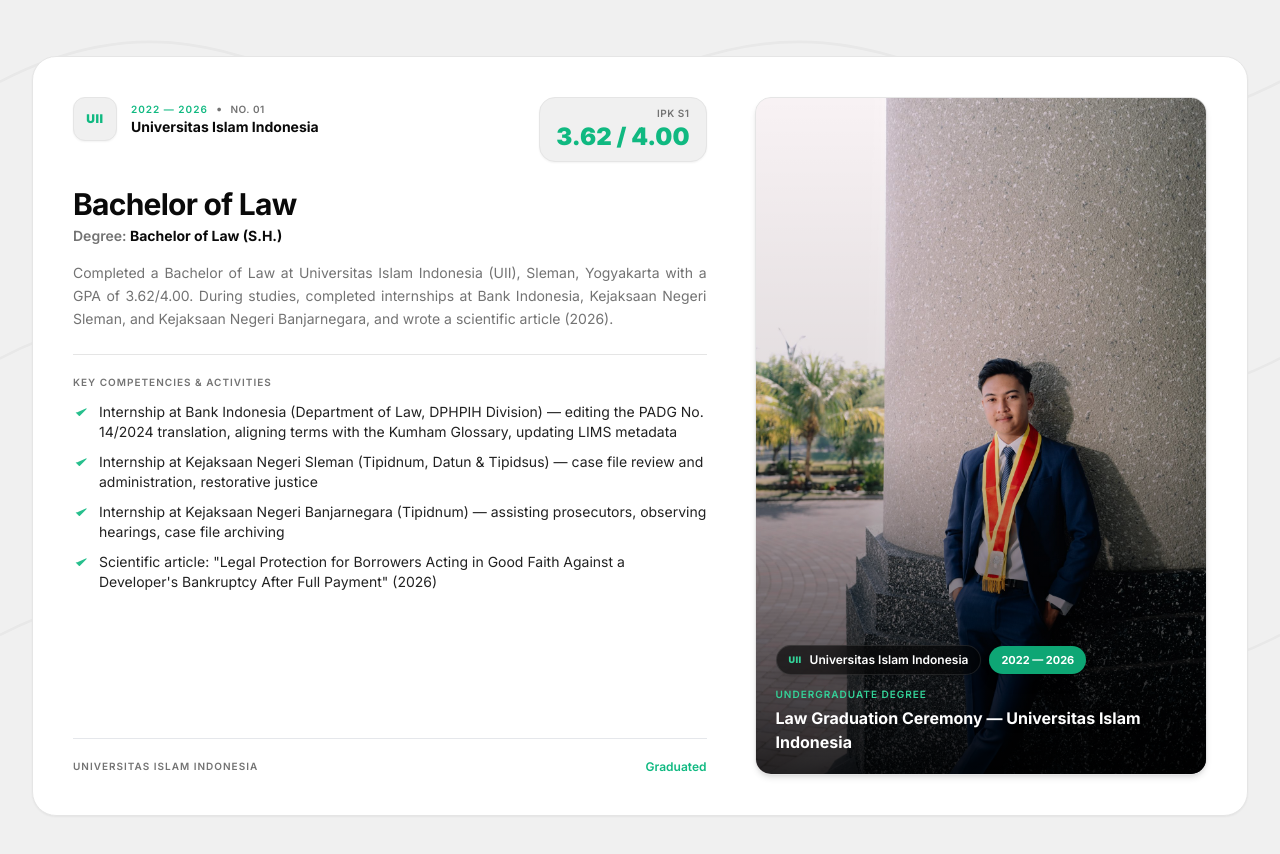
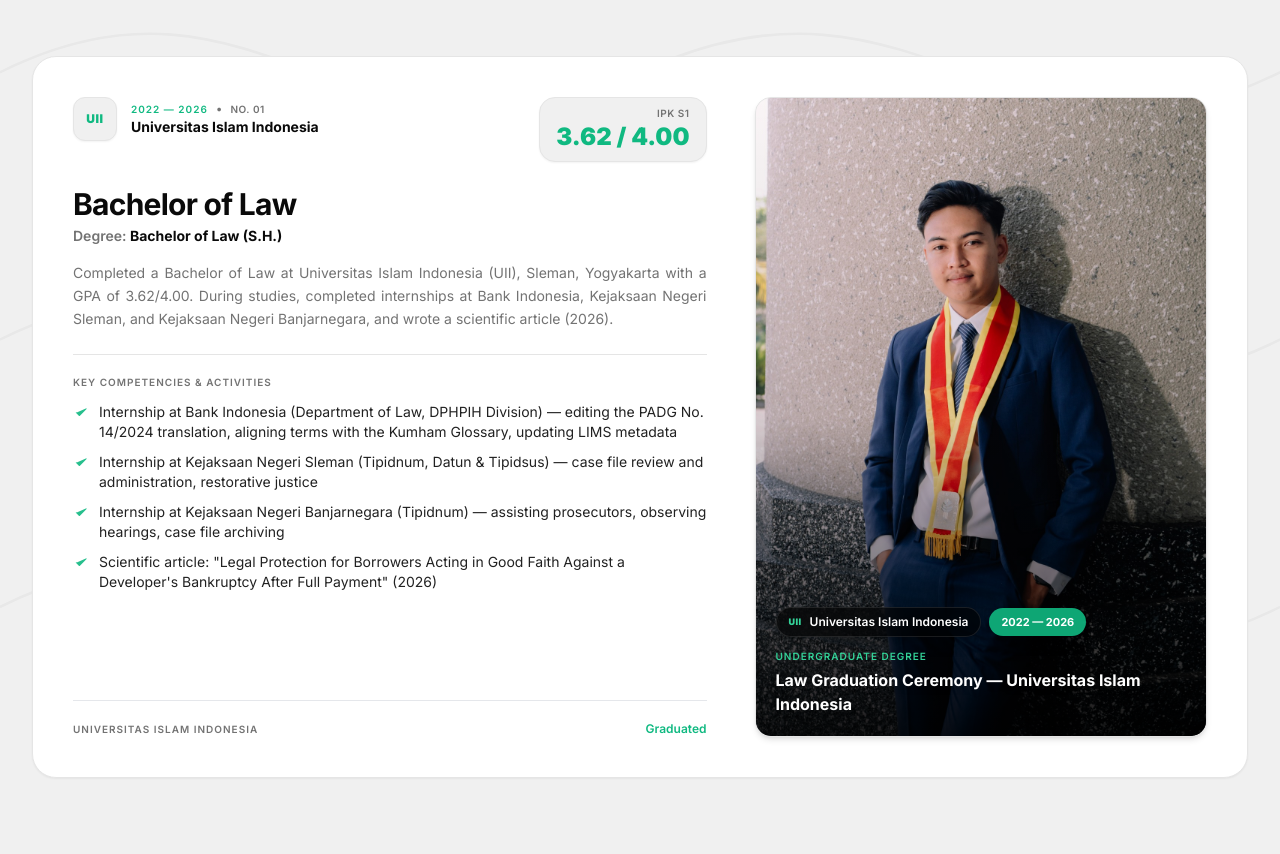
Before and after one commit to jevvis/farel-portfolio, a Next.js app: page / in a window 1280 px wide. Shown: the part 2442-3296 px from the top of the page. Built offline with nearby package versions, Linux system fonts and the light colour scheme.

Commit message:
Update education photo: Center Farel using official graduation photo IMG_3874

```diff
--- a/components/Sections.tsx
+++ b/components/Sections.tsx
@@ -1009,7 +1009,7 @@
       gpaLabel: 'IPK S1',
       status: t('education.1.status'),
       description: t('education.1.desc'),
-      image: '/projects/wisuda-7.jpg',
+      image: '/projects/wisuda-education.jpg',
       imageTag: t('education.1.tag'),
       imageCaption: t('education.1.caption'),
       highlights: [
@@ -1119,7 +1119,7 @@
                     <img
                       src={edu.image}
                       alt={edu.program}
-                      className="w-full h-full object-cover object-[50%_100%] sm:object-[50%_62%] lg:object-[50%_100%] group-hover:scale-105 transition-transform duration-500"
+                      className="w-full h-full object-cover object-[50%_20%] sm:object-[50%_25%] lg:object-[50%_20%] group-hover:scale-105 transition-transform duration-500"
                     />
                     <div className="absolute inset-0 bg-gradient-to-t from-black/85 via-black/10 to-transparent" />
                     {/* Bottom: badges + caption, kept below the face */}
```
Also changed, not shown: public/projects/wisuda-education.jpg (added).
